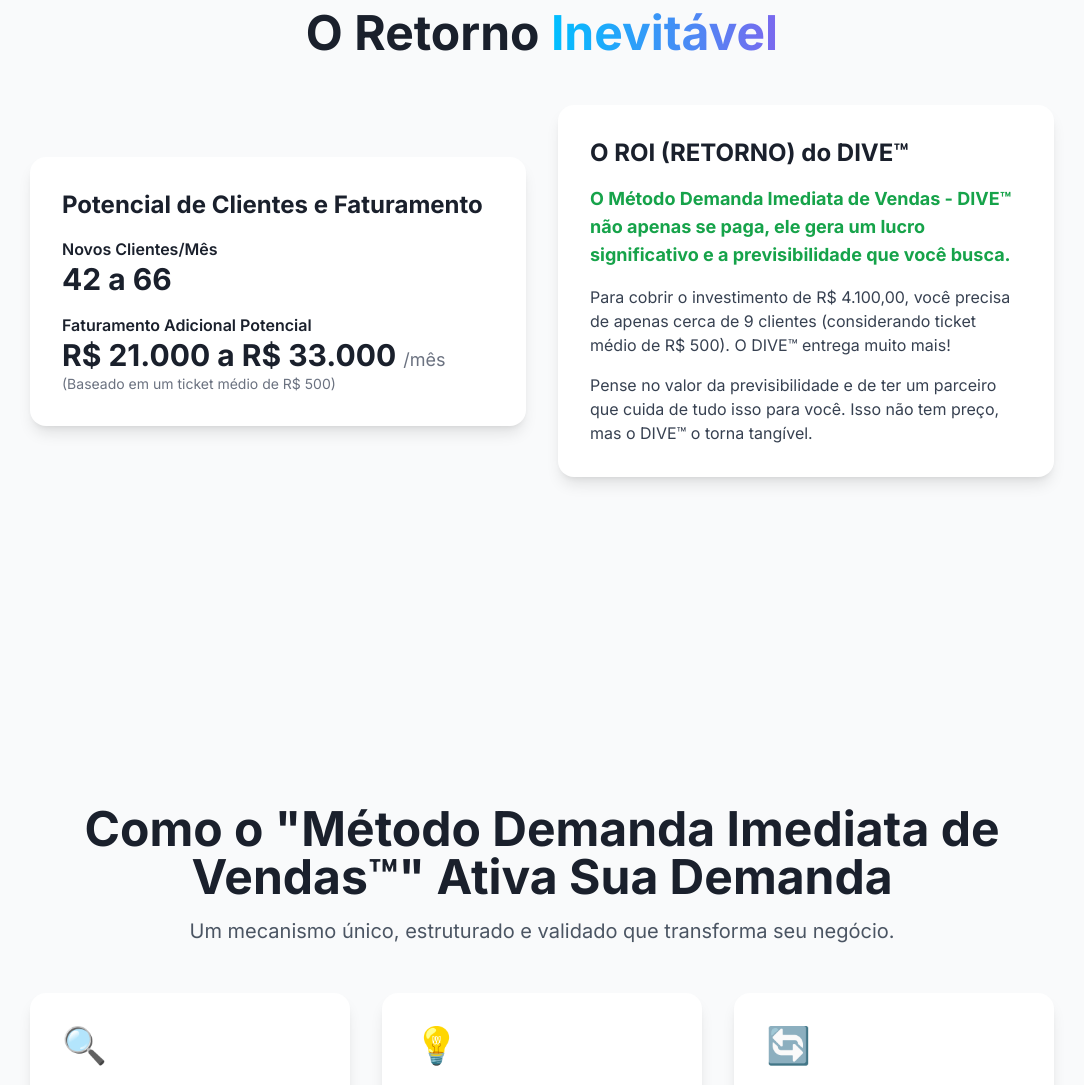
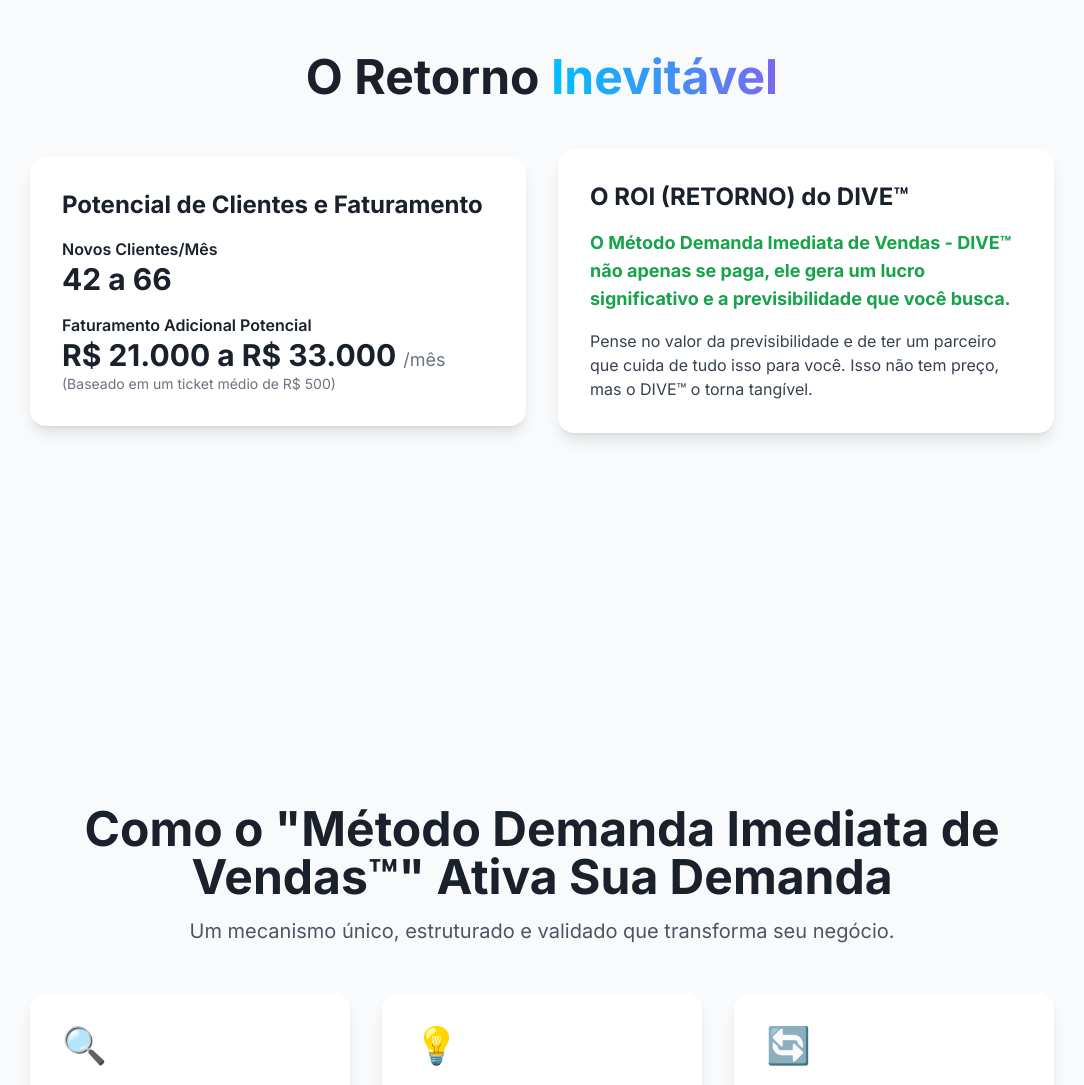
Before and after one commit to escalanomaximo/metodo-dive, a plain HTML site: page index.html in a window 1280 px wide. Shown: the part 1757-2842 px from the top of the page, without its empty margins (98-1182 px from the left). Drawn offline with nearby package versions, Linux system fonts and the light colour scheme.

Commit message:
Update index.html

```diff
--- a/index.html
+++ b/index.html
@@ -110,7 +110,6 @@
                          <h3 class="text-2xl font-bold mb-4">O ROI (RETORNO) do DIVE™</h3>
                          <div class="space-y-4">
                             <p class="text-green-600 font-bold text-lg">O Método Demanda Imediata de Vendas - DIVE™ não apenas se paga, ele gera um lucro significativo e a previsibilidade que você busca.</p>
-                            <p class="text-gray-700">Para cobrir o investimento de R$ 4.100,00, você precisa de apenas cerca de 9 clientes (considerando ticket médio de R$ 500). O DIVE™ entrega muito mais!</p>
                             <p class="text-gray-700">Pense no valor da previsibilidade e de ter um parceiro que cuida de tudo isso para você. Isso não tem preço, mas o DIVE™ o torna tangível.</p>
                         </div>
                     </div>
```
